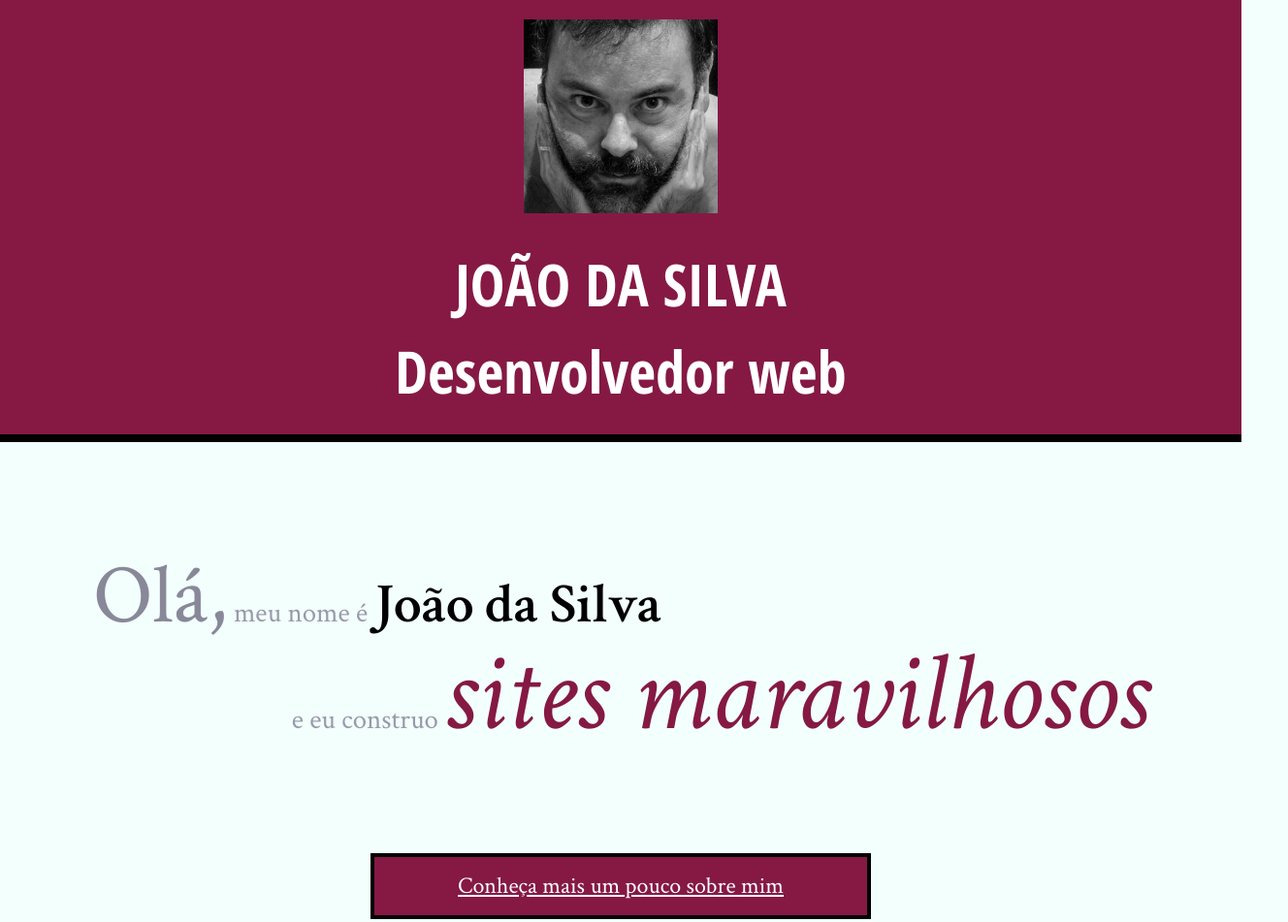
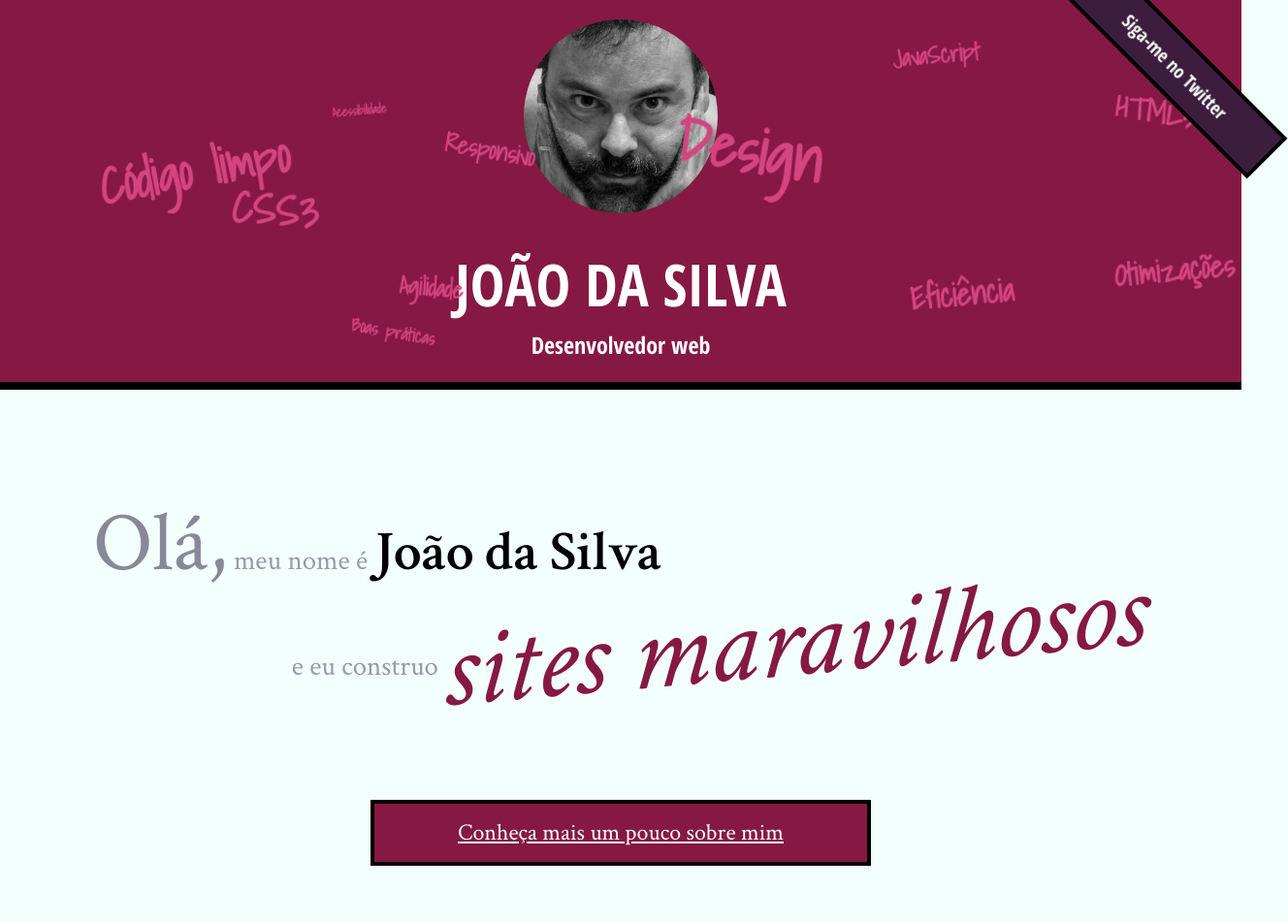
Before and after one commit to giulianogusmao/alura-html5-css3, a website: page src/index.html in a window 1280 px wide. Shown: the top 951 px of the page at 97% size, 1328 px wide, since content can reach past the window. Drawn offline with nearby package versions, Linux system fonts and the light colour scheme; files that its build step writes are made by us from their sources.

Commit message:
utilizando perspectivas

```diff
--- a/src/index.html
+++ b/src/index.html
@@ -13,9 +13,26 @@
 </head>
 <body>
     <header class="titulo-principal">
+
         <img class="foto-home" src="imagens/eu.jpg" alt="Foto de João da Silva">
         <h1>João da Silva</h1>
         <p class="subtitulo-principal">Desenvolvedor web</p>
+
+        <ul class="palavras-home">
+            <li class="palavra-home eficiencia">Eficiência</li>
+            <li class="palavra-home boas-praticas">Boas práticas</li>
+            <li class="palavra-home codigo-limpo">Código limpo</li>
+            <li class="palavra-home css3">CSS3</li>
+            <li class="palavra-home html5">HTML5</li>
+            <li class="palavra-home javascript">JavaScript</li>
+            <li class="palavra-home acessibilidade">Acessibilidade</li>
+            <li class="palavra-home responsivo">Responsivo</li>
+            <li class="palavra-home otimizacoes">Otimizações</li>
+            <li class="palavra-home agilidade">Agilidade</li>
+            <li class="palavra-home design">Design</li>
+        </ul>
+
+        <a class="banner-twitter" href="http://twitter.com/joaodasilva">Siga-me no Twitter</a>
     </header>
     <main>
         <section class="secao-inicio saudacao">
@@ -35,7 +52,7 @@
             <h2>Blog</h2>
             <small>Últimos posts</small>
             <ol>
-                <li>
+                <li class="mais-recente">
                     <a href="blog.html">O essencial de design responsivo</a>
                     <p class="inicio-post">
                         Design responsivo tem ganho cada vez mais atenção como técnica de desenvolvimento de páginas web para dispositivos móveis.
--- a/src/scss/index.scss
+++ b/src/scss/index.scss
@@ -1,5 +1,30 @@
+.banner-twitter {
+    width: 14em;
+    line-height: 1;
+    padding: 1rem 0;
+    box-sizing: border-box;
+
+    text-align: center;
+    text-decoration: none;
+    background-color: #3C1D3D;
+    color: white;
+    border: .25rem solid black;
+
+    font-size: 1.2rem;
+    font-family: "Open Sans Condensed", sans-serif;
+
+    position: absolute;
+    top: 0;
+    right: 0;
+    transform-origin: 0 0;
+    transform: translate(6.5754em, -2.4749em) rotate(45deg);
+}
+
 .foto-home {
     height: 200px;
+    border-radius: 50%;
+    // border-radius: 10% 50% / 50% 10%;
+    // transform: skew(-5deg);
 }
 
 .saudacao p {
@@ -27,6 +52,8 @@
 .saudacao em {
     color: #851944;
     font-size: 4em;
+    transform:  rotate(-5deg) skew(-10deg);
+    display: inline-block;
 }
 
 .botao-index {
@@ -84,14 +111,23 @@
     position: relative;
 }
 
+.blog .mais-recente {
+    background-color: #F2FFFC;
+
+    a {
+        color: #F26;
+    }
+}
+
 .inicio-post {
+    position: absolute;
+    top: 4em;
+    height: 8em;
+    left: 30%;
+    right: 4em;
+    background-color: #F2FFFC;
     color: #000;
-    background-color: #FFF;
-    position: absolute;
-    top: 3em;
-    right: 3em;
-    height: 6em;
-    padding: 1em;
+    padding: 1.5em;
 }
 
 .blog small {
@@ -99,10 +135,16 @@
     top: -2em;
 }
 
-.blog li a {
-    color: #FCF;
-    padding: .5em;
-    display: block;
+.blog {
+    li {
+        width: 30%;
+        a {
+            color: #FCF;
+            padding: .5em;
+            display: block;
+
+        }
+    }
 }
 
 footer {
@@ -124,3 +166,94 @@ main {
     padding-bottom: 0;
     float: none;
 }
+
+.eficiencia {
+    position: absolute;
+    top: 20%;
+    left: 75%;
+}
+
+header {
+    position: relative;
+}
+
+.palavras-home {
+    perspective: 60px;
+    position: absolute;
+    top: 0;
+    left: 0;
+    width: 100%;
+    height: 100%;
+}
+
+.palavra-home {
+    position: absolute;
+    font-family: "Shadows Into Light", cursive;
+    font-weight: bold;
+    color: #D5447E;
+}
+
+.eficiencia {
+    top: 50%;
+    left: 60%;
+    transform: translate(50%, 60%) rotate(-5deg) translateZ(4px) scale(0.5);
+}
+
+.boas-praticas {
+    top: 70%;
+    left: 5%;
+    transform: translate(70%, 20%) rotate(10deg) translateZ(1px) scale(0.3);
+}
+
+.codigo-limpo {
+    top: 45%;
+    transform: translate(40%, -50%) rotate(-10deg) translateZ(2px) scale(0.8);
+}
+
+.css3 {
+    top: 55%;
+    left: 25%;
+    transform: translate(-70%, -50%) rotate(5deg) translateZ(2px) scale(0.7);
+}
+
+.html5 {
+    top: 30%;
+    left: 75%;
+    transform: translate(80%, -50%) rotate(10deg) translateZ(2px) scale(0.5);
+}
+
+.javascript {
+    top: 15%;
+    left: 75%;
+    transform: translate(-50%, -50%) rotate(-5deg) translateZ(1px) scale(0.4);
+}
+
+.acessibilidade {
+    top: 30%;
+    left: 30%;
+    transform: translate(-50%, -50%) rotate(-5deg) translateZ(3px) scale(0.2);
+}
+
+.responsivo {
+    top: 40%;
+    left: 40%;
+    transform: translate(-50%, -50%) rotate(10deg) translateZ(3px) scale(0.4);
+}
+
+.otimizacoes {
+    top: 70%;
+    left: 80%;
+    transform: translate(20%, -50%) rotate(-5deg) translateZ(2px) scale(0.5);
+}
+
+.agilidade {
+    top: 75%;
+    left: 35%;
+    transform: translate(-50%, -50%) rotate(5deg) translateZ(1px) scale(0.4);
+}
+
+.design {
+    top: 40%;
+    left: 60%;
+    transform: translate(-50%, -50%) rotate(10deg) translateZ(2px);
+}
--- a/src/scss/site.scss
+++ b/src/scss/site.scss
@@ -12,6 +12,10 @@ h1, h2, .subtitulo-principal {
 h1 {
     text-transform: uppercase;
     font-size: 60px;
+}
+
+.subtitulo-principal {
+    font-size: 1.5rem;
 }
 
 .titulo-principal {
```
